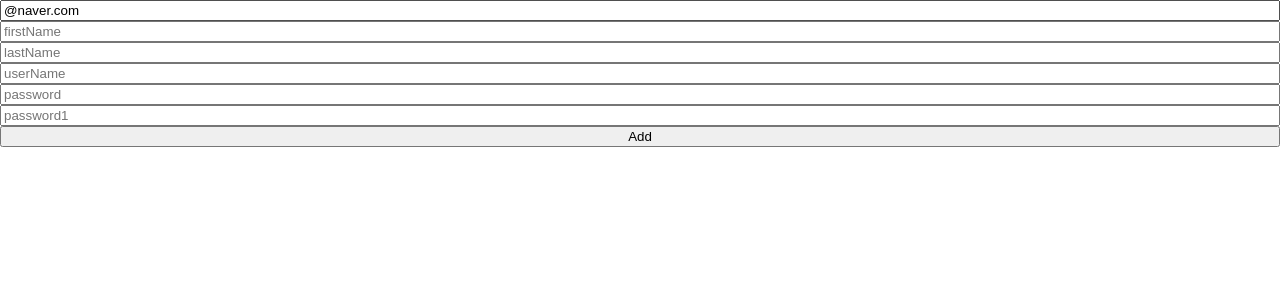
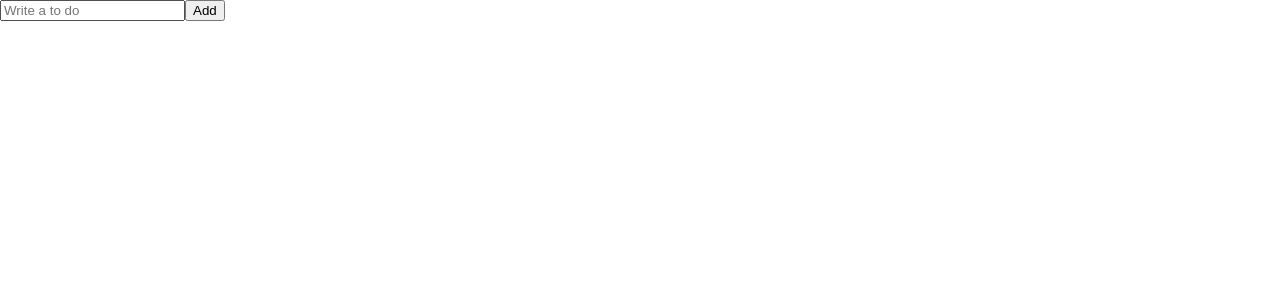
Before and after one commit to mangosteen977/react-master, a React (Create React App) app in the folder react-to-do/: page / in a window 1280 px wide. Shown: the top 300 px of the page. Built offline with nearby package versions, Linux system fonts and the light colour scheme.

Commit message:
[react-to-do] react-hook-form의 setValue로 input 값 수정

```diff
--- a/react-to-do/src/ToDoList.tsx
+++ b/react-to-do/src/ToDoList.tsx
@@ -1,41 +1,31 @@
-import { useState } from "react";
 import { useForm } from "react-hook-form";
 
-/* 기존의 useState를 이용해 form+input 사용
+interface IForm {
+  toDo: string;
+}
 function ToDoList() {
-  const [toDo, setToDo] = useState("");
-  const [toDoError, setToDoError] = useState("");
-  const onChange = (event: React.FormEvent<HTMLInputElement>) => {
-    const {
-      currentTarget: { value },
-    } = event;
-    setToDo(value);
-    setToDoError("");
-  };
-  const onSubmit = (event: React.FormEvent<HTMLFormElement>) => {
-    event.preventDefault();
-    if (toDo.length < 10) {
-      return setToDoError("To do should be longer");
-    }
-    console.log("submit");
+  const { register, handleSubmit, setValue } = useForm<IForm>();
+  const handleValid = (data: IForm) => {
+    console.log("add to do", data.toDo);
+    setValue("toDo", "");
   };
   return (
     <div>
-      <form onSubmit={onSubmit}>
+      <form onSubmit={handleSubmit(handleValid)}>
         <input
-          value={toDo}
-          onChange={onChange}
+          {...register("toDo", {
+            required: "Please write a To Do",
+          })}
           type="text"
           placeholder="Write a to do"
         />
         <button>Add</button>
-        {toDoError !== "" ? toDoError : null}
       </form>
     </div>
   );
 }
-*/
-interface IForm {
+
+/* interface IForm {
   email: string;
   firstName: string;
   lastName: string;
@@ -97,11 +87,6 @@
           })}
           placeholder="Email"
         />
-        {/* HTML코드 required 등 대신 react-hook-form의 RegisterOptions으로 { required: true }등 사용.
-            RegisterOptions이 입력되지 않았을 경우, form입력값이 onValid로 넘어가지 않음,
-            입력되지 않은 값의 input에 focus동작.
-
-        */}
         <span style={{ color: "red" }}>{errors?.email?.message}</span>
         <input
           {...register("firstName", {
@@ -118,8 +103,6 @@
           })}
           placeholder="firstName"
         />
-        {/* RegisterOptions에 대해 메세지 설정 가능,
-        각종 조건에 대한 내용은 Ctrl + required클릭 (validator.d.ts) */}
         <span style={{ color: "red" }}>{errors?.firstName?.message}</span>
         <input
           {...register("lastName", { required: "Write here" })}
@@ -156,14 +139,11 @@
           placeholder="password1"
         />
         <span style={{ color: "red" }}>{errors?.password1?.message}</span>
-        {/* {...register("toDo")}
-            register()가 반환하는 객체들을 input의 props로 펼쳐서 줌.
-            "Email"는 name
-        */}
         <button>Add</button>
         <span>{errors?.extraError?.message}</span>
       </form>
     </div>
   );
 }
+*/
 export default ToDoList;
```
